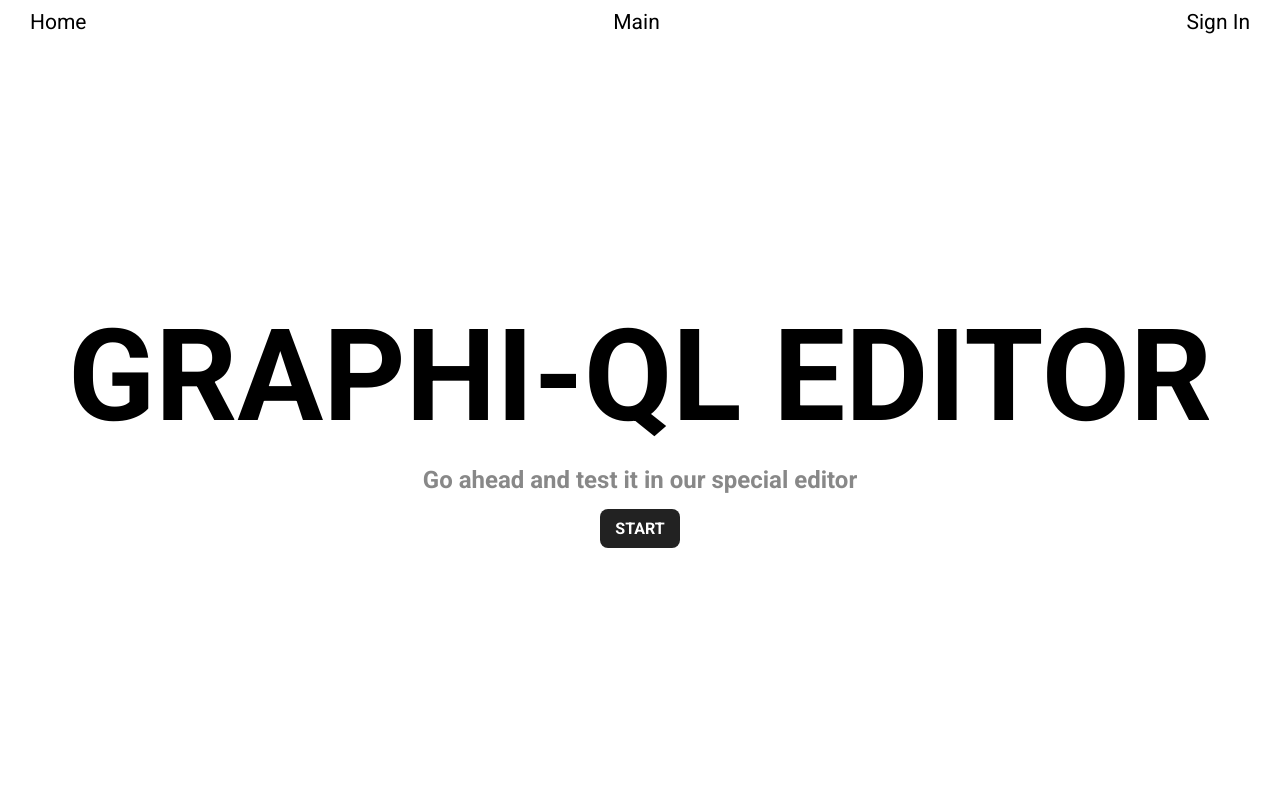
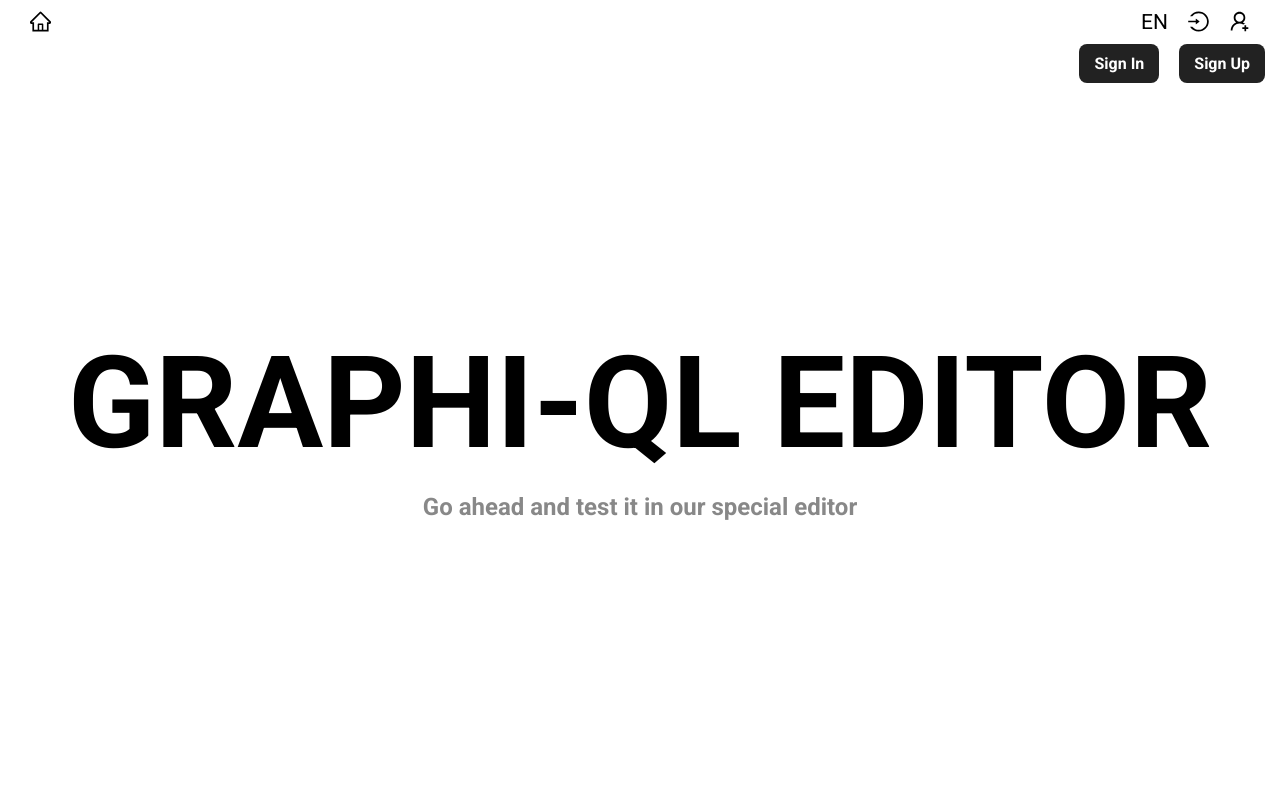
Before and after one commit to codestudent24/graphiql-app, a React (Vite) app: page / in a window 1280 px wide. Shown: the top 800 px of the page. Built offline with nearby package versions, Linux system fonts and the light colour scheme; a web font is replaced by a local one.

Commit message:
feat: change btns position on welcome page and add redirection when token expires

```diff
--- a/package.json
+++ b/package.json
@@ -14,6 +14,7 @@
     "prepare": "husky install"
   },
   "dependencies": {
+    "@ant-design/icons": "^5.2.6",
     "@reduxjs/toolkit": "^2.0.1",
     "eslint-config-prettier": "^9.1.0",
     "eslint-plugin-import": "^2.29.0",
--- a/src/features/Header/UI/header.module.scss
+++ b/src/features/Header/UI/header.module.scss
@@ -9,6 +9,16 @@
   font-size: 21px;
 
   padding: 10px 15px;
+  .item {
+    display: flex;
+    align-items: center;
+    justify-content: center;
+    gap: 20px;
+
+    .links {
+      display: flex;
+      gap: 20px;
+    }
     a {
       color: black;
       text-decoration: none;
@@ -29,6 +39,7 @@
       color: black;
     }
   }
+}
 
 .scrolled {
   transition: 0.3s ease-in-out;
@@ -44,6 +55,16 @@
   font-size: 21px;
 
   padding: 10px 15px;
+  .item {
+    display: flex;
+    align-items: center;
+    justify-content: center;
+    gap: 20px;
+
+    .links {
+      display: flex;
+      gap: 20px;
+    }
     a {
       color: white;
       text-decoration: none;
@@ -64,3 +85,4 @@
       color: white;
     }
   }
+}
--- a/src/features/Header/UI/header.tsx
+++ b/src/features/Header/UI/header.tsx
@@ -3,6 +3,7 @@ import { useAppSelector } from '../../../app/appHooks';
 import { useLogout } from '../model/logout';
 import styles from './header.module.scss';
 import { useState } from 'react';
+import { LoginOutlined, LogoutOutlined, HomeOutlined, UserAddOutlined } from '@ant-design/icons';
 
 export function Header() {
   const logout = useLogout();
@@ -21,15 +22,30 @@ export function Header() {
 
   return (
     <header className={sticky ? styles.scrolled : styles.header}>
-      <Link to="/">Home</Link>
-      <Link to="/main">Main</Link>
-      {isAnonymous ? (
-        <Link to="/auth">Sign In</Link>
-      ) : (
-        <button className={styles.logout} onClick={logout}>
-          Sign Out
+      <div className={styles.item}>
+        <Link to="/">
+          <HomeOutlined />
+        </Link>
+      </div>
+      <div className={styles.item}>
+        <button className={styles.logout} onClick={() => console.log('click')}>
+          EN
         </button>
-      )}
+        {isAnonymous ? (
+          <div className={styles.links}>
+            <Link to="/auth">
+              <LoginOutlined />
+            </Link>
+            <Link to="/auth">
+              <UserAddOutlined />
+            </Link>
+          </div>
+        ) : (
+          <button className={styles.logout} onClick={logout}>
+            <LogoutOutlined />
+          </button>
+        )}
+      </div>
     </header>
   );
 }
--- a/src/features/Header/model/logout.ts
+++ b/src/features/Header/model/logout.ts
@@ -2,12 +2,15 @@ import { signOut } from 'firebase/auth';
 import { auth } from '../../../shared/firebase-config';
 import { useAppDispatch } from '../../../app/appHooks';
 import { removeUser } from '../../../app/authSlice';
+import { useNavigate } from 'react-router-dom';
 
 export const useLogout = () => {
   const dispatch = useAppDispatch();
+  const navigation = useNavigate();
   return function () {
     signOut(auth);
     localStorage.removeItem('currentUser');
     dispatch(removeUser());
+    navigation('/');
   };
 };
--- a/src/widgets/welcome-block/UI/welcome-block.module.scss
+++ b/src/widgets/welcome-block/UI/welcome-block.module.scss
@@ -1,4 +1,7 @@
 .welcome {
+  position: relative;
+  z-index: 1;
+
   display: flex;
   flex-direction: column;
 
@@ -19,6 +22,14 @@
     color: #888888;
 
     margin: 0;
+  }
+  .links {
+    position: absolute;
+    top: 0;
+    right: 0;
+
+    display: flex;
+    gap: 20px;
   }
   .btn {
     cursor: pointer;
--- a/src/widgets/welcome-block/UI/welcome-block.tsx
+++ b/src/widgets/welcome-block/UI/welcome-block.tsx
@@ -1,14 +1,30 @@
 import { Link } from 'react-router-dom';
 import styles from './welcome-block.module.scss';
+import { useAppSelector } from '../../../app/appHooks';
 
 export function WelcomeBlock() {
+  const { isAnonymous } = useAppSelector((state) => state.auth);
+
   return (
     <div className={styles.welcome}>
       <h2 className={styles.title}>GRAPHI-QL EDITOR</h2>
       <h4 className={styles.subtitle}>Go ahead and test it in our special editor</h4>
-      <Link to="/main" className={styles.btn}>
-        START
-      </Link>
+      {isAnonymous ? (
+        <div className={styles.links}>
+          <Link className={styles.btn} to="/auth">
+            Sign In
+          </Link>
+          <Link className={styles.btn} to="/auth">
+            Sign Up
+          </Link>
+        </div>
+      ) : (
+        <div className={styles.links}>
+          <Link to="/main" className={styles.btn}>
+            Main page
+          </Link>
+        </div>
+      )}
     </div>
   );
 }
```
Also changed, not shown: 1 other file (tests, documents, lock files or other folders). Lines whose indentation alone changed are shown as unchanged.
